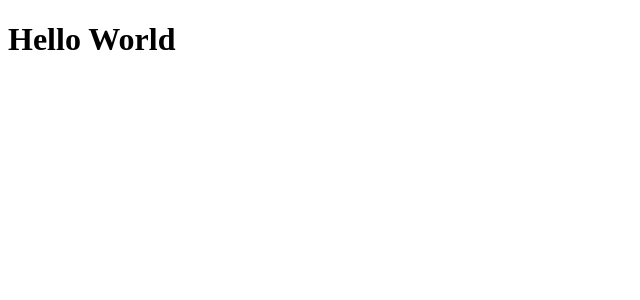
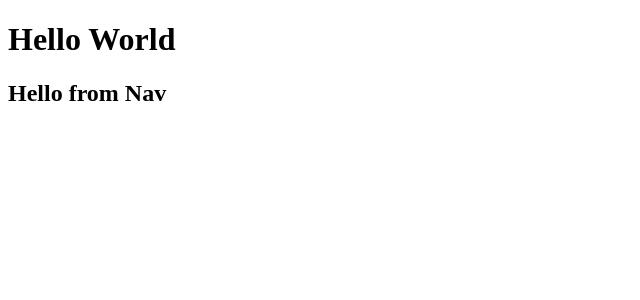
Before and after one commit to paulreyneveld/agc, a React (Create React App) app: page / in a window 1280 px wide. Shown: the top 300 px of the page, without its empty margins (0-640 px from the left). Built offline with nearby package versions, Linux system fonts and the light colour scheme.

Commit message:
Added a nav component

```diff
--- a/src/App.js
+++ b/src/App.js
@@ -1,8 +1,12 @@
 import React from 'react'
+import Nav from './components/Nav'
 
 const App = () => {
   return (
+    <>
     <h1>Hello World</h1>
+    <Nav />
+    </>
   )
 }
 
--- /dev/null
+++ b/src/components/Nav.js
@@ -0,0 +1,7 @@
+import React from 'react'
+
+const Nav = () => {
+    return (<h2>Hello from Nav</h2>)
+}
+
+export default Nav
```
Also changed, not shown: 1 other file (tests, documents, lock files or other folders).
